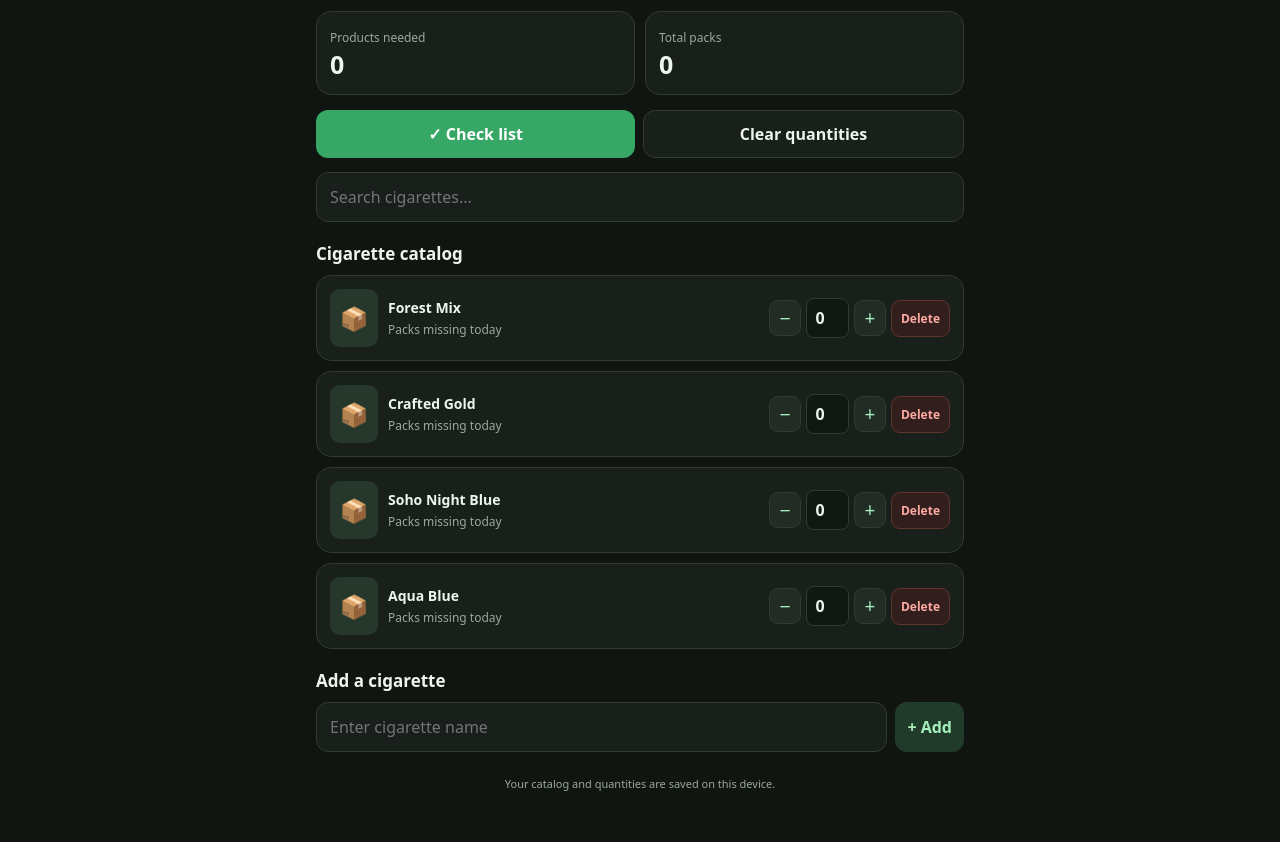
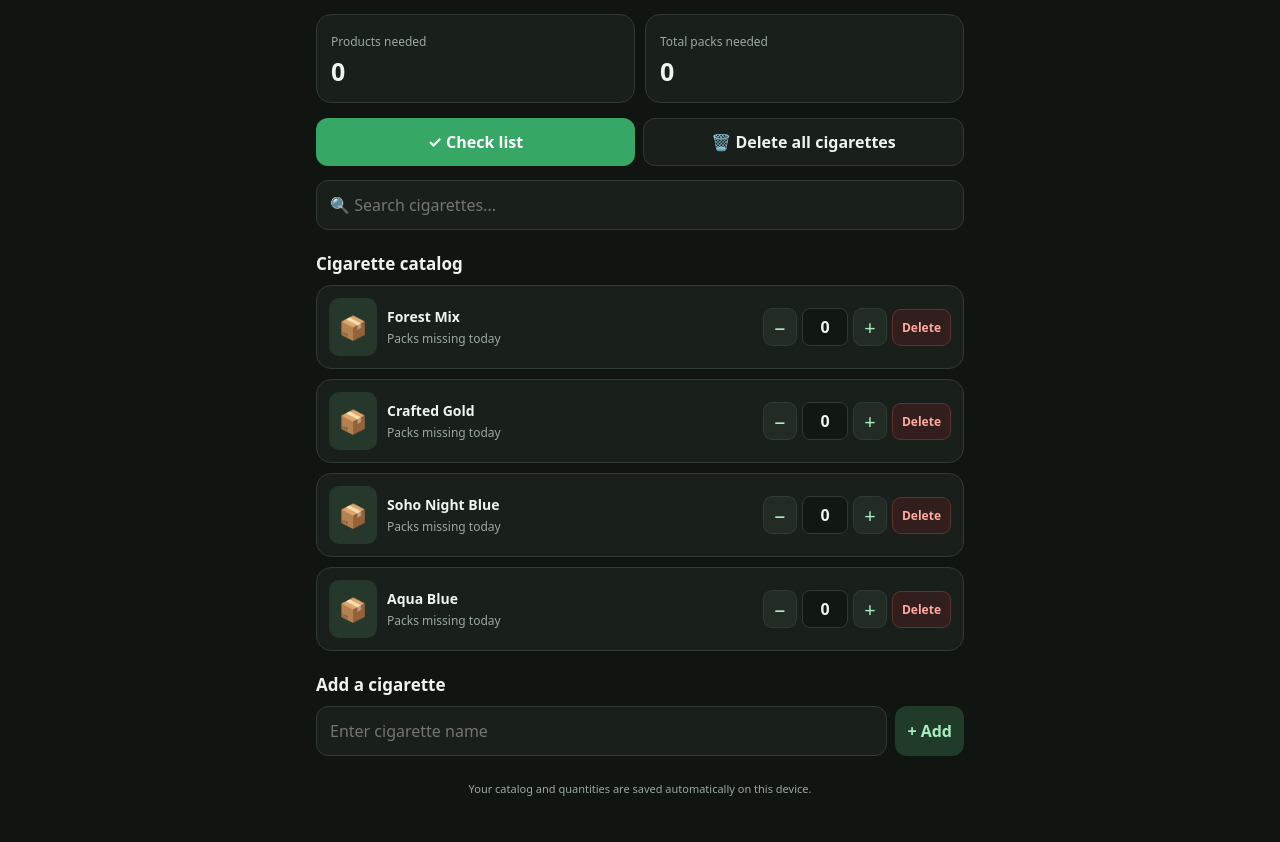
Before and after one commit to webstore-creator/StockCheck, a plain HTML site: page index.html in a window 1280 px wide. Shown: the part 109-951 px from the top of the page. Drawn offline with Linux system fonts and the light colour scheme.

Commit message:
Refactor index.html for improved layout and functionality
Updated HTML structure and styles for better layout and accessibility. Enhanced interactivity with improved button labels and input handling.

```diff
--- a/index.html
+++ b/index.html
@@ -1,11 +1,11 @@
-
 <!DOCTYPE html>
 <html lang="en">
 <head>
 <meta charset="UTF-8">
-<meta name="viewport" content="width=device-width, initial-scale=1">
+<meta name="viewport" content="width=device-width, initial-scale=1, viewport-fit=cover">
 <meta name="theme-color" content="#101512">
 <title>Cigarette Restock</title>
+
 <style>
 :root {
   color-scheme: dark;
@@ -16,130 +16,397 @@
   --muted: #9aa99d;
   --line: #303b33;
 }
-* { box-sizing: border-box; }
+
+* {
+  box-sizing: border-box;
+}
+
 body {
   margin: 0;
   background: var(--bg);
   color: var(--text);
-  font-family: system-ui, sans-serif;
+  font-family: system-ui, -apple-system, sans-serif;
   padding-bottom: 30px;
 }
+
 header {
-  background: linear-gradient(135deg,#102f1d,#176b3a);
-  padding: 24px 18px;
+  background: linear-gradient(135deg, #102f1d, #176b3a);
+  padding: 25px 18px;
   border-radius: 0 0 24px 24px;
 }
-.brand { font-size: 25px; font-weight: 850; }
-.sub { color: #d8f3df; font-size: 13px; margin-top: 4px; }
-main { max-width: 680px; margin: auto; padding: 16px; }
-.stats { display: grid; grid-template-columns: 1fr 1fr; gap: 10px; margin-bottom: 15px; }
-.stat, .product, .checkrow {
+
+.brand {
+  font-size: 25px;
+  font-weight: 850;
+}
+
+.sub {
+  color: #d8f3df;
+  font-size: 13px;
+  margin-top: 5px;
+}
+
+main {
+  max-width: 680px;
+  margin: auto;
+  padding: 16px;
+}
+
+.stats {
+  display: grid;
+  grid-template-columns: 1fr 1fr;
+  gap: 10px;
+  margin-bottom: 15px;
+}
+
+.stat {
   background: var(--card);
   border: 1px solid var(--line);
   border-radius: 15px;
+  padding: 14px;
+}
+
+.stat span {
+  color: var(--muted);
+  font-size: 12px;
+}
+
+.stat strong {
+  display: block;
+  font-size: 25px;
+  margin-top: 3px;
+}
+
+button,
+input {
+  font: inherit;
+}
+
+button {
+  cursor: pointer;
+  -webkit-tap-highlight-color: transparent;
+}
+
+.actions {
+  display: flex;
+  gap: 8px;
+  margin-bottom: 14px;
+}
+
+.btn {
+  border: 0;
+  border-radius: 12px;
+  padding: 12px;
+  font-weight: 750;
+}
+
+.primary {
+  background: var(--green);
+  color: white;
+}
+
+.secondary {
+  background: #203b2a;
+  color: #a6efbd;
+}
+
+.ghost {
+  background: var(--card);
+  color: var(--text);
+  border: 1px solid var(--line);
+}
+
+.actions button {
+  flex: 1;
+}
+
+.search,
+.addrow input {
+  width: 100%;
+  padding: 13px;
+  border-radius: 12px;
+  background: var(--card);
+  color: var(--text);
+  border: 1px solid var(--line);
+  outline-color: var(--green);
+}
+
+h2 {
+  font-size: 17px;
+  margin: 22px 0 10px;
+}
+
+.products {
+  display: grid;
+  gap: 10px;
+}
+
+.product {
+  display: flex;
+  align-items: center;
+  gap: 10px;
+  background: var(--card);
+  border: 1px solid var(--line);
+  border-radius: 15px;
+  padding: 12px;
+}
+
+.photo {
+  width: 48px;
+  height: 58px;
+  flex-shrink: 0;
+  border-radius: 10px;
+  background: #26372b;
+  display: grid;
+  place-items: center;
+  font-size: 23px;
+}
+
+.info {
+  flex: 1;
+  min-width: 0;
+}
+
+.name {
+  font-size: 14px;
+  font-weight: 750;
+  overflow-wrap: anywhere;
+}
+
+.meta {
+  font-size: 12px;
+  color: var(--muted);
+  margin-top: 4px;
+}
+
+.quantity {
+  display: flex;
+  align-items: center;
+  gap: 5px;
+  flex-wrap: wrap;
+  justify-content: flex-end;
+}
+
+.qtybtn {
+  width: 34px;
+  height: 38px;
+  border-radius: 9px;
+  border: 1px solid var(--line);
+  background: #222b24;
+  color: #a6efbd;
+  font-size: 20px;
+}
+
+.qty {
+  width: 46px;
+  height: 38px;
+  padding: 5px 2px;
+  text-align: center;
+  border-radius: 8px;
+  border: 1px solid var(--line);
+  background: #111713;
+  color: var(--text);
+  font-weight: 800;
+  -moz-appearance: textfield;
+}
+
+.qty::-webkit-inner-spin-button,
+.qty::-webkit-outer-spin-button {
+  -webkit-appearance: none;
+  margin: 0;
+}
+
+.deletebtn {
+  background: #321e1c;
+  color: #ffaaa2;
+  border: 1px solid #60332f;
+  border-radius: 9px;
+  padding: 9px;
+  font-size: 12px;
+  font-weight: 750;
+}
+
+.addrow {
+  display: flex;
+  gap: 8px;
+}
+
+.addrow input {
+  min-width: 0;
+  flex: 1;
+}
+
+.checklist {
+  display: grid;
+  gap: 9px;
+}
+
+.checkrow {
+  display: flex;
+  align-items: center;
+  gap: 10px;
+  background: var(--card);
+  border: 1px solid var(--line);
+  border-radius: 14px;
   padding: 13px;
 }
-.stat span { color: var(--muted); font-size: 12px; }
-.stat strong { display: block; font-size: 25px; }
-button, input { font: inherit; }
-button { cursor: pointer; }
-.actions { display: flex; gap: 8px; margin-bottom: 14px; }
-.btn { border: 0; border-radius: 12px; padding: 12px; font-weight: 750; }
-.primary { background: var(--green); color: white; }
-.secondary { background: #203b2a; color: #a6efbd; }
-.ghost { background: var(--card); color: var(--text); border: 1px solid var(--line); }
-.actions button { flex: 1; }
-.search, .addrow input {
-  width: 100%; padding: 13px; border-radius: 12px;
-  background: var(--card); color: var(--text);
-  border: 1px solid var(--line); outline-color: var(--green);
+
+.checkrow input {
+  width: 22px;
+  height: 22px;
+  accent-color: var(--green);
+  flex-shrink: 0;
 }
-h2 { font-size: 17px; margin: 20px 0 10px; }
-.products { display: grid; gap: 10px; }
-.product { display: flex; align-items: center; gap: 10px; }
-.photo {
-  width: 48px; height: 58px; flex-shrink: 0;
-  border-radius: 10px; background: #26372b;
-  display: grid; place-items: center; font-size: 23px;
+
+.checkname {
+  flex: 1;
+  font-weight: 750;
 }
-.info { flex: 1; min-width: 0; }
-.name { font-size: 14px; font-weight: 750; overflow-wrap: anywhere; }
-.meta { font-size: 12px; color: var(--muted); margin-top: 4px; }
-.quantity { display: flex; align-items: center; gap: 5px; flex-wrap: wrap; justify-content: flex-end; }
-.qtybtn {
-  width: 32px; height: 36px; border-radius: 9px;
-  border: 1px solid var(--line); background: #222b24;
-  color: #a6efbd; font-size: 19px;
+
+.checkqty {
+  color: #a6efbd;
+  background: #203b2a;
+  padding: 6px 9px;
+  border-radius: 8px;
+  font-weight: 800;
 }
-.qty {
-  width: 43px; padding: 8px 2px; text-align: center;
-  border-radius: 8px; border: 1px solid var(--line);
-  background: #111713; color: var(--text); font-weight: 800;
+
+.checkrow.done .checkname {
+  text-decoration: line-through;
+  color: var(--muted);
 }
-.deletebtn {
-  background: #321e1c; color: #ffaaa2;
-  border: 1px solid #60332f; border-radius: 9px;
-  padding: 9px; font-size: 12px; font-weight: 750;
+
+.checkrow.done {
+  opacity: 0.65;
 }
-.addrow { display: flex; gap: 8px; }
-.addrow input { min-width: 0; flex: 1; }
-.checklist { display: grid; gap: 9px; }
-.checkrow { display: flex; align-items: center; gap: 10px; }
-.checkrow input { width: 22px; height: 22px; accent-color: var(--green); }
-.checkname { flex: 1; font-weight: 750; }
-.checkqty { color: #a6efbd; background: #203b2a; padding: 6px 9px; border-radius: 8px; font-weight: 800; }
-.done .checkname { text-decoration: line-through; color: var(--muted); }
-.small { font-size: 12px; color: var(--muted); }
-.empty { text-align: center; padding: 25px; color: var(--muted); }
-.hide { display: none !important; }
-footer { text-align: center; color: var(--muted); font-size: 11px; margin-top: 24px; }
-@media(max-width:390px) {
-  .product { flex-wrap: wrap; }
-  .quantity { width: 100%; }
+
+.small {
+  font-size: 12px;
+  color: var(--muted);
+}
+
+.empty {
+  text-align: center;
+  padding: 25px 15px;
+  color: var(--muted);
+  background: var(--card);
+  border: 1px dashed var(--line);
+  border-radius: 14px;
+}
+
+.hide {
+  display: none !important;
+}
+
+footer {
+  text-align: center;
+  color: var(--muted);
+  font-size: 11px;
+  margin-top: 25px;
+}
+
+@media (max-width: 390px) {
+  .product {
+    flex-wrap: wrap;
+  }
+
+  .quantity {
+    width: 100%;
+    justify-content: flex-end;
+  }
 }
 </style>
 </head>
+
 <body>
+
 <header>
-  <div class="brand">Cigarette Restock</div>
+  <div class="brand">🚬 Cigarette Restock</div>
   <div class="sub">Your daily shelf checklist</div>
 </header>
 
 <main>
+
   <div class="stats">
-    <div class="stat"><span>Products needed</span><strong id="productCount">0</strong></div>
-    <div class="stat"><span>Total packs</span><strong id="packCount">0</strong></div>
+    <div class="stat">
+      <span>Products needed</span>
+      <strong id="productCount">0</strong>
+    </div>
+
+    <div class="stat">
+      <span>Total packs needed</span>
+      <strong id="packCount">0</strong>
+    </div>
   </div>
 
   <div class="actions" id="mainActions">
-    <button class="btn primary" id="checkBtn">✓ Check list</button>
-    <button class="btn ghost" id="clearBtn">Clear quantities</button>
+    <button class="btn primary" id="checkBtn">
+      ✓ Check list
+    </button>
+
+    <button class="btn ghost" id="clearBtn">
+      🗑️ Delete all cigarettes
+    </button>
   </div>
 
   <section id="editView">
-    <input class="search" id="search" placeholder="Search cigarettes...">
+
+    <input
+      class="search"
+      id="search"
+      placeholder="🔍 Search cigarettes..."
+      autocomplete="off"
+    >
+
     <h2>Cigarette catalog</h2>
+
     <div class="products" id="products"></div>
 
     <h2>Add a cigarette</h2>
+
     <div class="addrow">
-      <input id="newName" placeholder="Enter cigarette name" maxlength="70">
-      <button class="btn secondary" id="addBtn">+ Add</button>
+      <input
+        id="newName"
+        placeholder="Enter cigarette name"
+        maxlength="70"
+      >
+
+      <button class="btn secondary" id="addBtn">
+        + Add
+      </button>
     </div>
+
   </section>
 
   <section id="checkView" class="hide">
+
     <h2>Today's restock list</h2>
-    <p class="small">Compare with the storage paper, then tick products as you collect them.</p>
+
+    <p class="small">
+      Compare your list with the storage paper.
+      Tick each cigarette as you collect it.
+    </p>
+
     <p class="small" id="progress"></p>
+
     <div id="checklist" class="checklist"></div>
-    <div class="actions" style="margin-top:15px">
-      <button class="btn ghost" id="backBtn">← Edit list</button>
-      <button class="btn primary" id="finishBtn">Finish day</button>
+
+    <div class="actions" style="margin-top: 16px">
+      <button class="btn ghost" id="backBtn">
+        ← Edit list
+      </button>
+
+      <button class="btn primary" id="finishBtn">
+        Finish day
+      </button>
     </div>
+
   </section>
 
-  <footer>Your catalog and quantities are saved on this device.</footer>
+  <footer>
+    Your catalog and quantities are saved automatically on this device.
+  </footer>
+
 </main>
 
 <script>
@@ -150,104 +417,183 @@ const starterNames = [
   "Aqua Blue"
 ];
 
-let catalog;
+function loadData(key, fallback) {
   try {
-  catalog = JSON.parse(localStorage.getItem("restock_catalog_v1"));
+    const value = JSON.parse(localStorage.getItem(key));
+    return value === null ? fallback : value;
   } catch {
-  catalog = null;
+    return fallback;
   }
+}
+
+let catalog = loadData("restock_catalog_v1", null);
 
 if (!Array.isArray(catalog)) {
   catalog = starterNames.map((name, i) => ({
-    id: "p" + (i + 1), name, qty: 0
+    id: "p" + (i + 1),
+    name: name,
+    qty: 0
   }));
 }
 
-let collected = [];
-try {
-  collected = JSON.parse(localStorage.getItem("restock_collected_v1")) || [];
-} catch {
+let collected = loadData("restock_collected_v1", []);
+
+if (!Array.isArray(collected)) {
   collected = [];
 }
 
 const $ = id => document.getElementById(id);
 
 function save() {
-  localStorage.setItem("restock_catalog_v1", JSON.stringify(catalog));
-  localStorage.setItem("restock_collected_v1", JSON.stringify(collected));
+  localStorage.setItem(
+    "restock_catalog_v1",
+    JSON.stringify(catalog)
+  );
+
+  localStorage.setItem(
+    "restock_collected_v1",
+    JSON.stringify(collected)
+  );
+
   renderStats();
 }
 
-function esc(s) {
-  return String(s).replace(/[&<>"']/g, c => ({
-    "&":"&amp;", "<":"&lt;", ">":"&gt;",
-    '"':"&quot;", "'":"&#39;"
-  }[c]));
+function escapeHTML(value) {
+  return String(value).replace(/[&<>"']/g, character => ({
+    "&": "&amp;",
+    "<": "&lt;",
+    ">": "&gt;",
+    '"': "&quot;",
+    "'": "&#39;"
+  })[character]);
 }
 
 function renderStats() {
   $("productCount").textContent =
-    catalog.filter(p => p.qty > 0).length;
+    catalog.filter(p => Number(p.qty) > 0).length;
+
   $("packCount").textContent =
-    catalog.reduce((sum, p) => sum + (Number(p.qty) || 0), 0);
+    catalog.reduce(
+      (total, p) => total + (Number(p.qty) || 0),
+      0
+    );
 }
 
-function changeQty(id, amount) {
-  const p = catalog.find(x => x.id === id);
-  if (!p) return;
-  p.qty = Math.max(0, Math.min(9999, (Number(p.qty) || 0) + amount));
+function changeQuantity(id, amount) {
+  const product = catalog.find(p => p.id === id);
+
+  if (!product) return;
+
+  product.qty = Math.max(
+    0,
+    Math.min(9999, (Number(product.qty) || 0) + amount)
+  );
+
   save();
   renderProducts();
 }
 
 function deleteProduct(id) {
-  const p = catalog.find(x => x.id === id);
-  if (!p) return;
+  // Delete immediately. No confirmation popup.
+  catalog = catalog.filter(product => product.id !== id);
 
-  if (confirm('Delete "' + p.name + '" from your catalog?')) {
-    catalog = catalog.filter(x => x.id !== id);
-    collected = collected.filter(x => x !== id);
+  collected = collected.filter(productId => productId !== id);
+
   save();
   renderProducts();
 }
+
+function renderProducts() {
+  const search = $("search").value.trim().toLowerCase();
+
+  const filtered = catalog.filter(product =>
+    product.name.toLowerCase().includes(search)
+  );
+
+  if (filtered.length === 0) {
+    $("products").innerHTML = `
+      <div class="empty">
+        ${
+          catalog.length === 0
+            ? "Your catalog is empty. Add cigarettes below."
+            : "No cigarettes found."
+        }
+      </div>
+    `;
+  } else {
+    $("products").innerHTML = filtered.map(product => `
+      <article class="product">
+
+        <div class="photo">📦</div>
+
+        <div class="info">
+          <div class="name">${escapeHTML(product.name)}</div>
+          <div class="meta">Packs missing today</div>
+        </div>
+
+        <div class="quantity">
+
+          <button
+            class="qtybtn"
+            data-dec="${product.id}"
+            aria-label="Decrease quantity"
+          >−</button>
+
+          <input
+            class="qty"
+            type="number"
+            min="0"
+            max="9999"
+            inputmode="numeric"
+            aria-label="Quantity for ${escapeHTML(product.name)}"
+            data-qty="${product.id}"
+            value="${product.qty}"
+          >
+
+          <button
+            class="qtybtn"
+            data-inc="${product.id}"
+            aria-label="Increase quantity"
+          >+</button>
+
+          <button
+            class="deletebtn"
+            data-delete="${product.id}"
+          >Delete</button>
+
+        </div>
+      </article>
+    `).join("");
   }
 
-function renderProducts() {
-  const q = $("search").value.trim().toLowerCase();
-  const list = catalog.filter(p => p.name.toLowerCase().includes(q));
+  $("products").querySelectorAll("[data-dec]").forEach(button => {
+    button.onclick = () =>
+      changeQuantity(button.dataset.dec, -1);
+  });
 
-  $("products").innerHTML = list.length ? list.map(p => `
-    <article class="product">
-      <div class="photo">📦</div>
-      <div class="info">
-        <div class="name">${esc(p.name)}</div>
-        <div class="meta">Packs missing today</div>
-      </div>
-      <div class="quantity">
-        <button class="qtybtn" data-dec="${p.id}">−</button>
-        <input class="qty" type="number" min="0" max="9999"
-          inputmode="numeric" aria-label="Quantity"
-          data-qty="${p.id}" value="${p.qty}">
-        <button class="qtybtn" data-inc="${p.id}">+</button>
-        <button class="deletebtn" data-delete="${p.id}">Delete</button>
-      </div>
-    </article>
-  `).join("") : `<div class="empty">No cigarettes found.</div>`;
+  $("products").querySelectorAll("[data-inc]").forEach(button => {
+    button.onclick = () =>
+      changeQuantity(button.dataset.inc, 1);
+  });
 
-  $("products").querySelectorAll("[data-dec]").forEach(b =>
-    b.onclick = () => changeQty(b.dataset.dec, -1));
-
-  $("products").querySelectorAll("[data-inc]").forEach(b =>
-    b.onclick = () => changeQty(b.dataset.inc, 1));
-
-  $("products").querySelectorAll("[data-delete]").forEach(b =>
-    b.onclick = () => deleteProduct(b.dataset.delete));
+  $("products").querySelectorAll("[data-delete]").forEach(button => {
+    button.onclick = () =>
+      deleteProduct(button.dataset.delete);
+  });
 
   $("products").querySelectorAll("[data-qty]").forEach(input => {
     input.onchange = () => {
-      const p = catalog.find(x => x.id === input.dataset.qty);
-      if (!p) return;
-      p.qty = Math.max(0, Math.min(9999, parseInt(input.value, 10) || 0));
+      const product = catalog.find(
+        p => p.id === input.dataset.qty
+      );
+
+      if (!product) return;
+
+      product.qty = Math.max(
+        0,
+        Math.min(9999, parseInt(input.value, 10) || 0)
+      );
+
       save();
       renderProducts();
     };
@@ -259,66 +605,118 @@ function renderProducts() {
 function showView(view) {
   $("editView").classList.toggle("hide", view !== "edit");
   $("checkView").classList.toggle("hide", view !== "check");
+
   $("mainActions").classList.toggle("hide", view !== "edit");
-  window.scrollTo({top: 0, behavior: "smooth"});
+
+  window.scrollTo({
+    top: 0,
+    behavior: "smooth"
+  });
 }
 
 function renderChecklist() {
-  const list = catalog.filter(p => p.qty > 0);
+  const needed = catalog.filter(product => Number(product.qty) > 0);
 
-  $("checklist").innerHTML = list.length ? list.map(p => `
-    <label class="checkrow ${collected.includes(p.id) ? "done" : ""}">
-      <input type="checkbox" data-collected="${p.id}"
-        ${collected.includes(p.id) ? "checked" : ""}>
-      <span class="checkname">${esc(p.name)}</span>
-      <span class="checkqty">× ${p.qty}</span>
+  if (needed.length === 0) {
+    $("checklist").innerHTML = `
+      <div class="empty">
+        No cigarettes needed yet.
+        Go back and enter the missing quantities.
+      </div>
+    `;
+  } else {
+    $("checklist").innerHTML = needed.map(product => `
+      <label class="checkrow ${
+        collected.includes(product.id) ? "done" : ""
+      }">
+
+        <input
+          type="checkbox"
+          data-collected="${product.id}"
+          ${
+            collected.includes(product.id) ? "checked" : ""
+          }
+        >
+
+        <span class="checkname">
+          ${escapeHTML(product.name)}
+        </span>
+
+        <span class="checkqty">
+          × ${product.qty}
+        </span>
+
       </label>
-  `).join("") : `<div class="empty">No quantities entered. Go back and add amounts.</div>`;
+    `).join("");
+  }
 
   $("checklist").querySelectorAll("[data-collected]").forEach(input => {
     input.onchange = () => {
-      if (input.checked && !collected.includes(input.dataset.collected)) {
-        collected.push(input.dataset.collected);
+      const id = input.dataset.collected;
+
+      if (input.checked) {
+        if (!collected.includes(id)) {
+          collected.push(id);
+        }
       } else {
-        collected = collected.filter(id => id !== input.dataset.collected);
+        collected = collected.filter(item => item !== id);
       }
+
       save();
       renderChecklist();
     };
   });
 
+  const completed = needed.filter(product =>
+    collected.includes(product.id)
+  ).length;
+
   $("progress").textContent =
-    `${list.filter(p => collected.includes(p.id)).length} of ${list.length} collected`;
+    `${completed} of ${needed.length} collected`;
 }
 
+// Search cigarettes.
 $("search").addEventListener("input", renderProducts);
 
+// Add a new cigarette.
 $("addBtn").onclick = () => {
   const name = $("newName").value.trim();
+
   if (!name) {
-    alert("Enter a cigarette name first.");
+    $("newName").focus();
     return;
   }
-  if (catalog.some(p => p.name.toLowerCase() === name.toLowerCase())) {
+
+  const exists = catalog.some(product =>
+    product.name.toLowerCase() === name.toLowerCase()
+  );
+
+  if (exists) {
     alert("This cigarette is already in your catalog.");
     return;
   }
 
   catalog.push({
-    id: "p" + Date.now() + Math.random().toString(16).slice(2, 6),
-    name, qty: 0
+    id: "p" + Date.now() + Math.random().toString(16).slice(2, 7),
+    name: name,
+    qty: 0
   });
 
   save();
+
   $("newName").value = "";
   $("search").value = "";
+
   renderProducts();
 };
 
-$("newName").addEventListener("keydown", e => {
-  if (e.key === "Enter") $("addBtn").click();
+$("newName").addEventListener("keydown", event => {
+  if (event.key === "Enter") {
+    $("addBtn").click();
+  }
 });
 
+// Open the checklist.
 $("checkBtn").onclick = () => {
   collected = [];
   save();
@@ -326,28 +724,37 @@ $("checkBtn").onclick = () => {
   showView("check");
 };
 
-$("backBtn").onclick = () => showView("edit");
+// Return to editing.
+$("backBtn").onclick = () => {
+  showView("edit");
+};
 
+// Delete ALL cigarettes immediately.
 $("clearBtn").onclick = () => {
-  if (confirm("Clear all quantities for a new morning? Your catalog will stay saved.")) {
-    catalog.forEach(p => p.qty = 0);
+  catalog = [];
   collected = [];
+
   save();
   renderProducts();
-  }
 };
 
+// Finish today's restock and reset quantities.
+// Keep the cigarette catalog for tomorrow.
 $("finishBtn").onclick = () => {
-  if (confirm("Finish today's restock and reset quantities for tomorrow?")) {
-    catalog.forEach(p => p.qty = 0);
+  catalog.forEach(product => {
+    product.qty = 0;
+  });
+
   collected = [];
+
   save();
   renderProducts();
   showView("edit");
-  }
 };
 
+// Initial display.
 renderProducts();
 </script>
+
 </body>
 </html>
```
Lines whose indentation alone changed are shown as unchanged.
